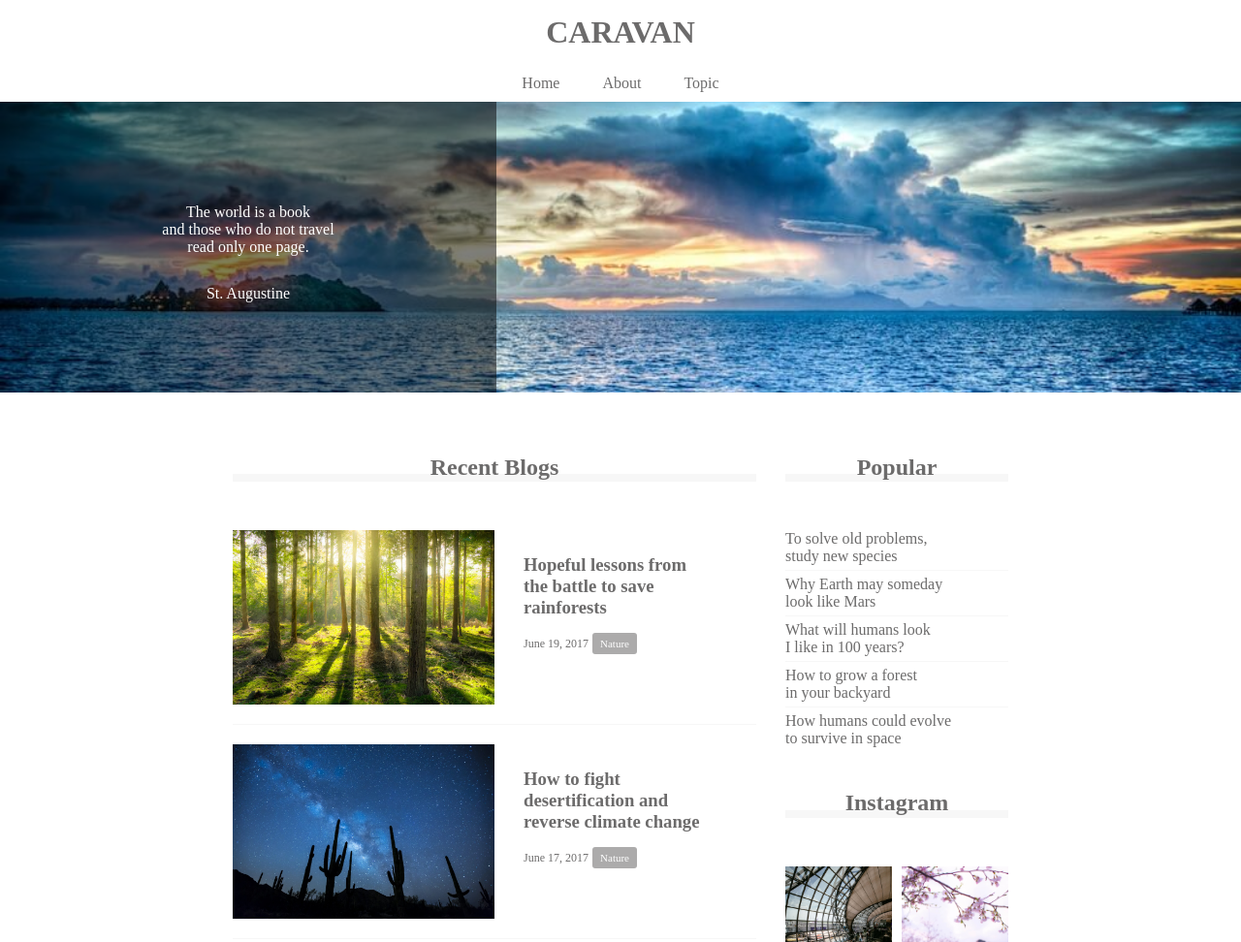
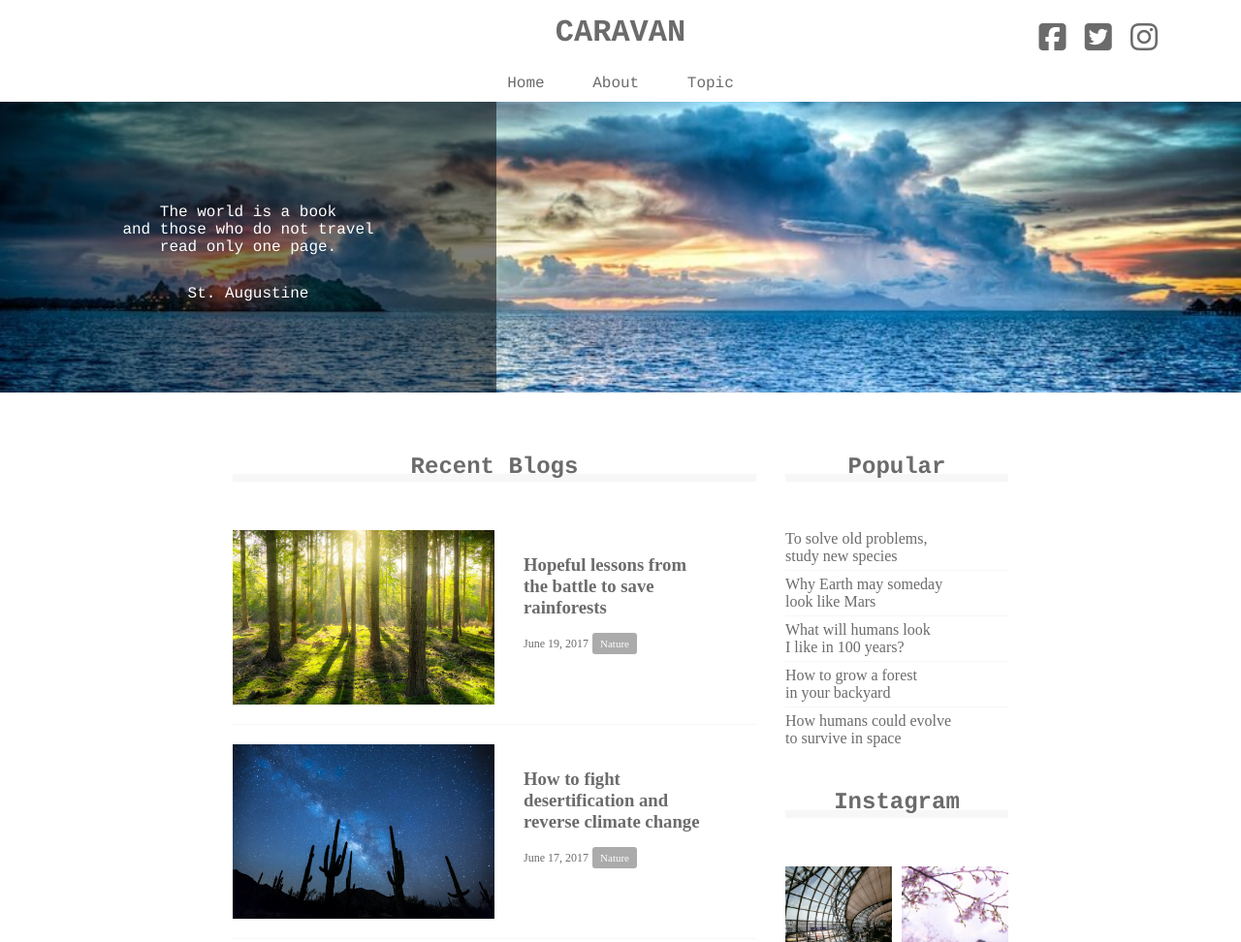
Before and after one commit to iamyukiko/caravan, a plain HTML site: page index.html in a window 1280 px wide. Shown: the top 972 px of the page at 97% size. Drawn offline with Linux system fonts and the light colour scheme.

Commit message:
[finisf]

```diff
--- a/index.html
+++ b/index.html
@@ -2,6 +2,7 @@
 <html lang="ja">
   <head>
     <meta charset="UTF-8" />
+    <script src="https://kit.fontawesome.com/fdceaece86.js" crossorigin="anonymous"></script>
     <link rel="stylesheet" href="style.css" />
     <title>CARAVAN</title>
   </head>
@@ -13,6 +14,13 @@
         CARAVAN
         </a>
       </h>
+
+      <div class="social">
+        <i class="fab fa-facebook-square"></i>
+        <i class="fab fa-twitter-square"></i>
+        <i class="fab fa-instagram"></i>
+      </div>
+
     </header>
 
     <nav>
--- a/style.css
+++ b/style.css
@@ -9,11 +9,22 @@ a{
   text-decoration: none;
 }
 
+header, nav, h2, .main-visual, footer{
+  font-family: Chalkduster, "Bradley Hand", Courier, "Segoe Print", sans-serif;
+}
+
 header{
   width: 90%;
   padding: 15px 0;
   margin: 0 auto;
   text-align: center;
+  position: relative;
+}
+
+.social {
+  position: absolute;
+  top:22px;
+  right:22px;
 }
 
 header .heading{
```
